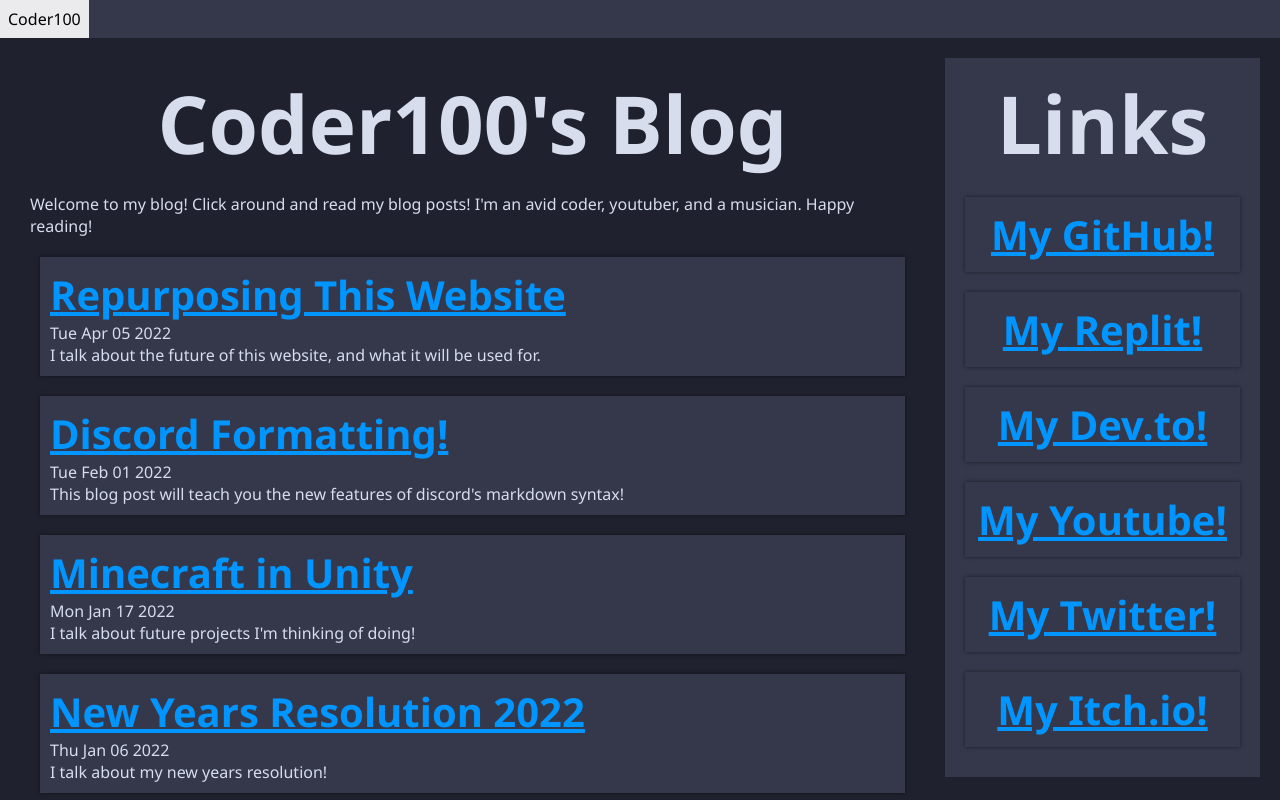
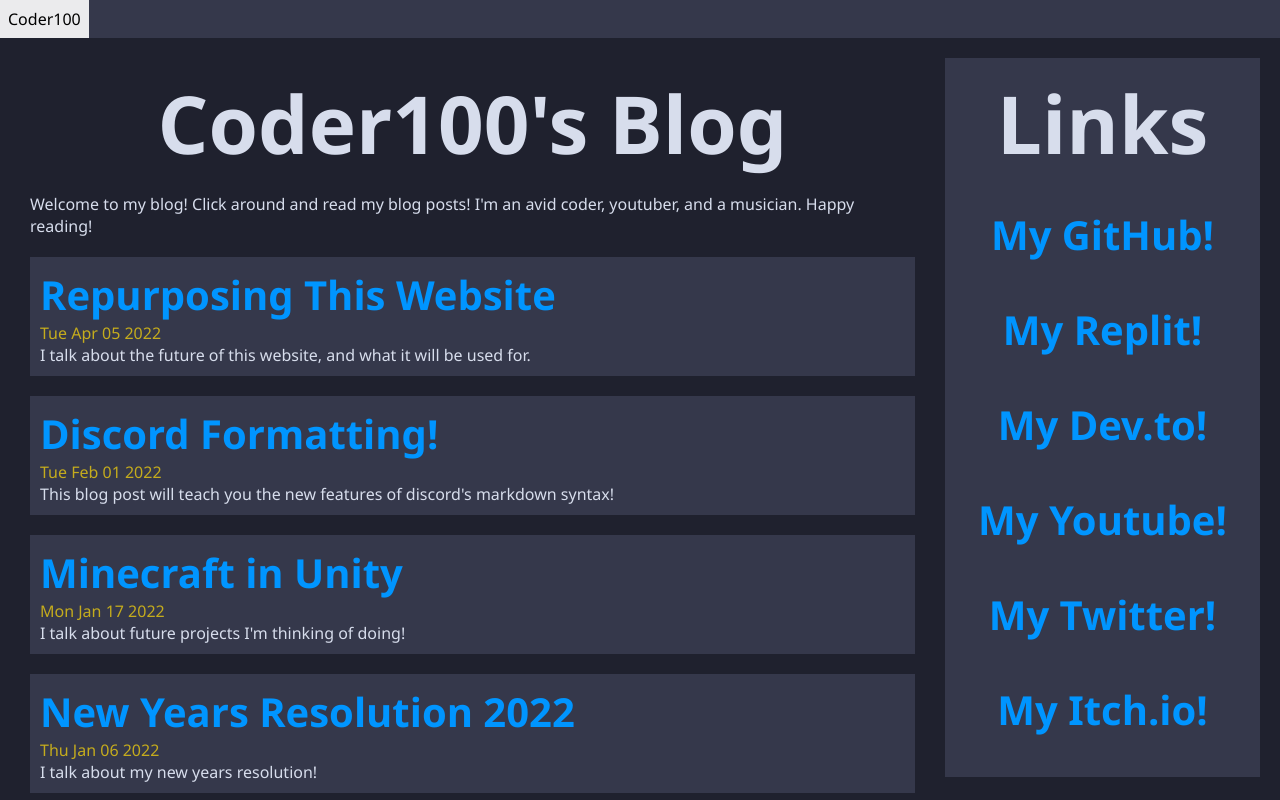
Before and after one commit to cursorweb/coder100-blog, a Next.js app: page /blog in a window 1280 px wide. Shown: the top 800 px of the page. Built offline with nearby package versions, Linux system fonts and the light colour scheme; what showdown would draw is missing.

Commit message:
Updated the nav styling

```diff
--- a/components/card.js
+++ b/components/card.js
@@ -7,7 +7,9 @@ export function Card({ href, src, title, children, center = false, tab = false }
   return (
     <div className={styles.card}>
       {src ? <Image src={src} alt="Image" />  : ""}
-      <div className={`subtitle ${center ? "center" : ""}`}><Link href={href}><a target={tab ? "_blank" : "_self"}>{title}</a></Link></div>
+      <div className={`subtitle ${center ? "center" : ""}`}>
+        <Link href={href}><a target={tab ? "_blank" : "_self"} className={styles.header}>{title}</a></Link>
+      </div>
       {children}
     </div>
   );
--- a/components/card.module.css
+++ b/components/card.module.css
@@ -1,6 +1,10 @@
 .card {
   padding: 10px;
   background: var(--background-accent);
-  box-shadow: 0 0 4px rgba(0, 0, 0, 0.5);
-  margin: 20px 10px;
+  /* box-shadow: 0 0 4px rgba(0, 0, 0, 0.5); */
+  margin: 20px 0px;
 }
+
+.header {
+  text-decoration: none;
+}
--- a/components/nav.module.css
+++ b/components/nav.module.css
@@ -1,6 +1,7 @@
 .nav {
   padding: 0;
   background: var(--background-accent);
+  display: flex;
 }
 
 .link {
--- a/pages/blog.js
+++ b/pages/blog.js
@@ -5,7 +5,7 @@ import { Layout } from "../components/blog/layout";
 
 
 import { getBlogs } from "../lib/posts";
-import "../styles/BlogHome.module.css";
+import styles from "../styles/BlogHome.module.css";
 
 
 export default function Home({ blogs }) {
@@ -19,7 +19,7 @@ export default function Home({ blogs }) {
         <p>Welcome to my blog! Click around and read my blog posts! I&apos;m an avid coder, youtuber, and a musician. Happy reading!</p>
         {blogs.map(({ url, title, bio, date }, i) => (
           <Card key={i} title={title} href={`/posts/${url}`}>
-            <div className="small-sub">{new Date(date).toDateString()}</div>
+            <div className={styles.smallSub}>{new Date(date).toDateString()}</div>
             <div>{bio}</div>
           </Card>
         ))}
--- a/styles/BlogHome.module.css
+++ b/styles/BlogHome.module.css
@@ -1,3 +1,3 @@
-.small-sub {
-  background: red;
+.smallSub {
+  color: var(--secondary);
 }
--- a/styles/globals.css
+++ b/styles/globals.css
@@ -5,8 +5,8 @@
   --primary: #0095ff;
   --primaryh: #7cc9ff;
 
-  --secondary: #064ea5;
-  --secondaryh: #0a5ec6;
+  --secondary: #c5ac1d;
+  --secondaryh: #8e7c17;
 
   --text: #d7ddec;
 
```
